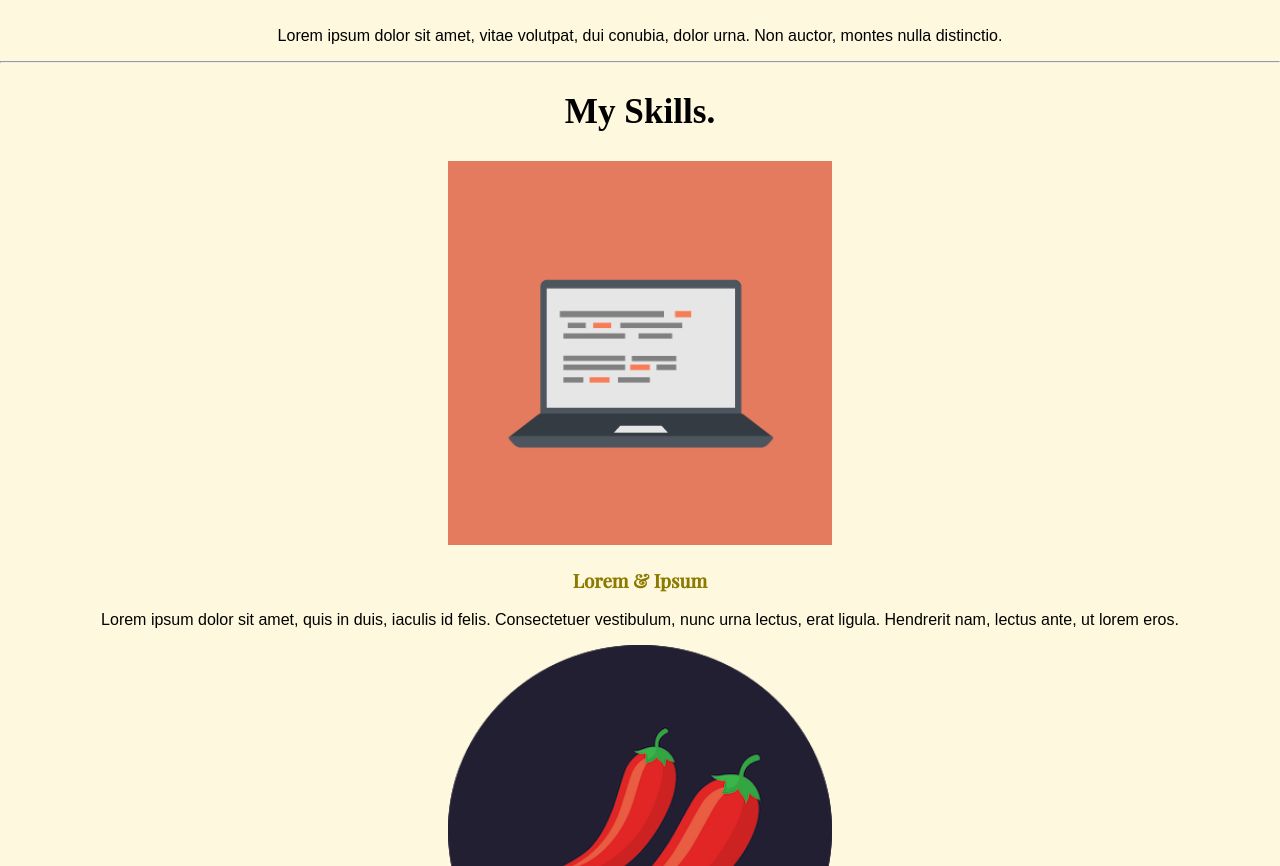
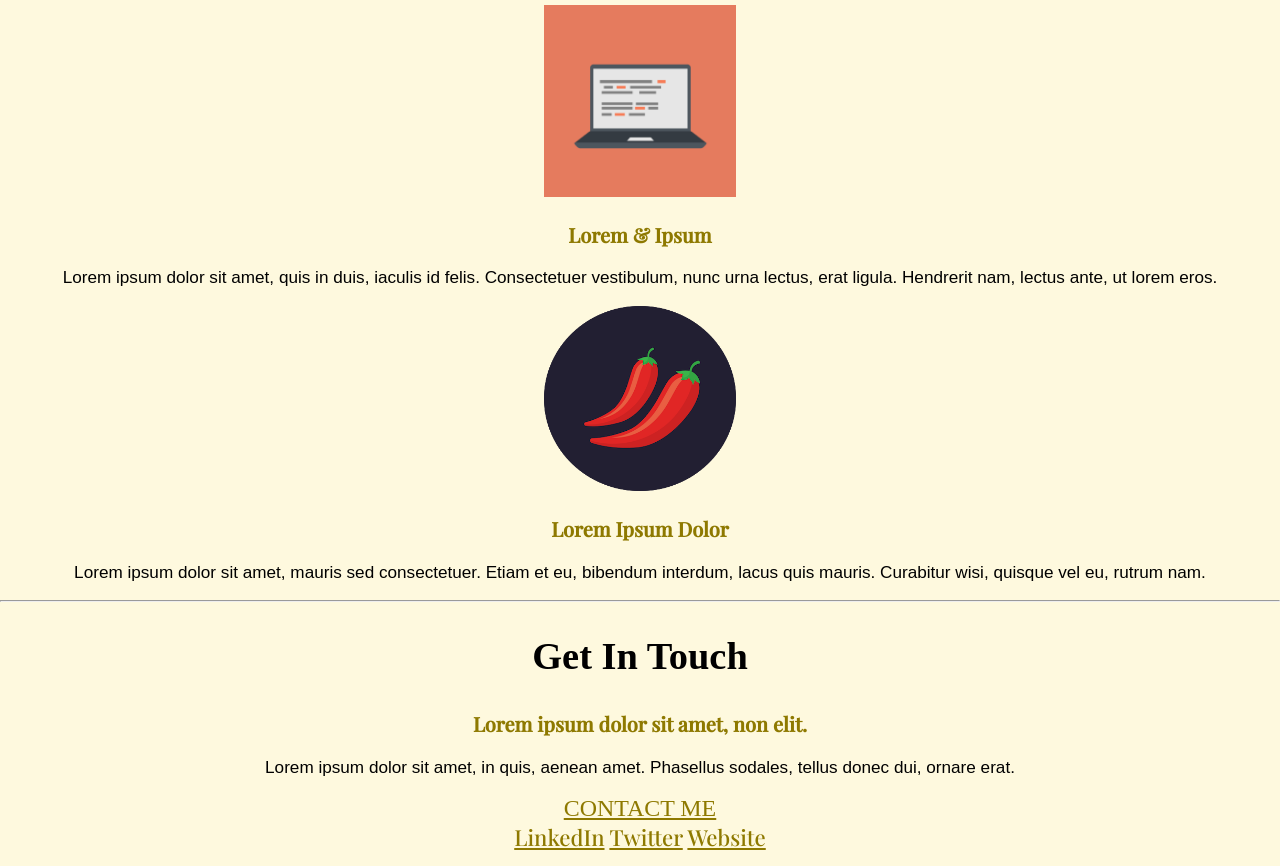
Before and after one commit to HemantSY/Personal-website-test-1, a plain HTML site: page index.html in a window 1280 px wide. Shown: the part 1105-1971 px from the top of the page. Drawn offline with nearby package versions, Linux system fonts and the light colour scheme; a web font is replaced by a local one.

Commit message:
Update style.css

```diff
--- a/style.css
+++ b/style.css
@@ -8,9 +8,11 @@ body {
   text-align: center;
   background-color: #fef8d9d8;
 }
+
+/* Top section */
 h1 {
   font-family: "Dancing Script", cursive;
-  font-size: 7vw;
+  font-size: 9vw;
   font-weight: 900;
   font-style: italic;
   margin: 3.33vw 0 0 0;
@@ -44,7 +46,7 @@ h1 {
 .cloud-bottom {
   position: absolute;
   left: 20%;
-  top: 45%;
+  top: 55%;
   width: 13%;
 }
 
@@ -53,11 +55,20 @@ h1 {
   display: block;
   left: 27%;
   bottom: 0;
-  width: 50%;
+  width: 40%;
 }
 h1,
 .Subtitle {
   color: #806d00;
+}
+
+/* mid section */
+.profile-pic {
+  width: 16vw;
+}
+.computer,
+.chili {
+  width: 15vw;
 }
 
 h3,
@@ -67,29 +78,30 @@ a {
 
 h2 {
   font-family: "Texturina", serif;
-  font-size: 2.2rem;
+  font-size: 3vw;
 }
 
 h3 {
   font-family: "Playfair Display", serif;
+  font-size: 1.56vw;
 }
 
 p {
   font-family: "Asap Condensed", sans-serif;
+  font-size: 1.34vw;
 }
 
+a{
+
+}
+
+/* bottom section */
 .btn {
-  font-size: 1.4rem;
+  font-size: 1.87vw;
   font-family: "Times New Roman", Times, serif;
 }
 
 .bottom-container {
-  font-size: 1.3rem;
+  font-size: 1.73vw;
   font-family: "Playfair Display", serif;
 }
-
-.profile-pic,
-.computer,
-.chili {
-  width: 30%;
-}
```
